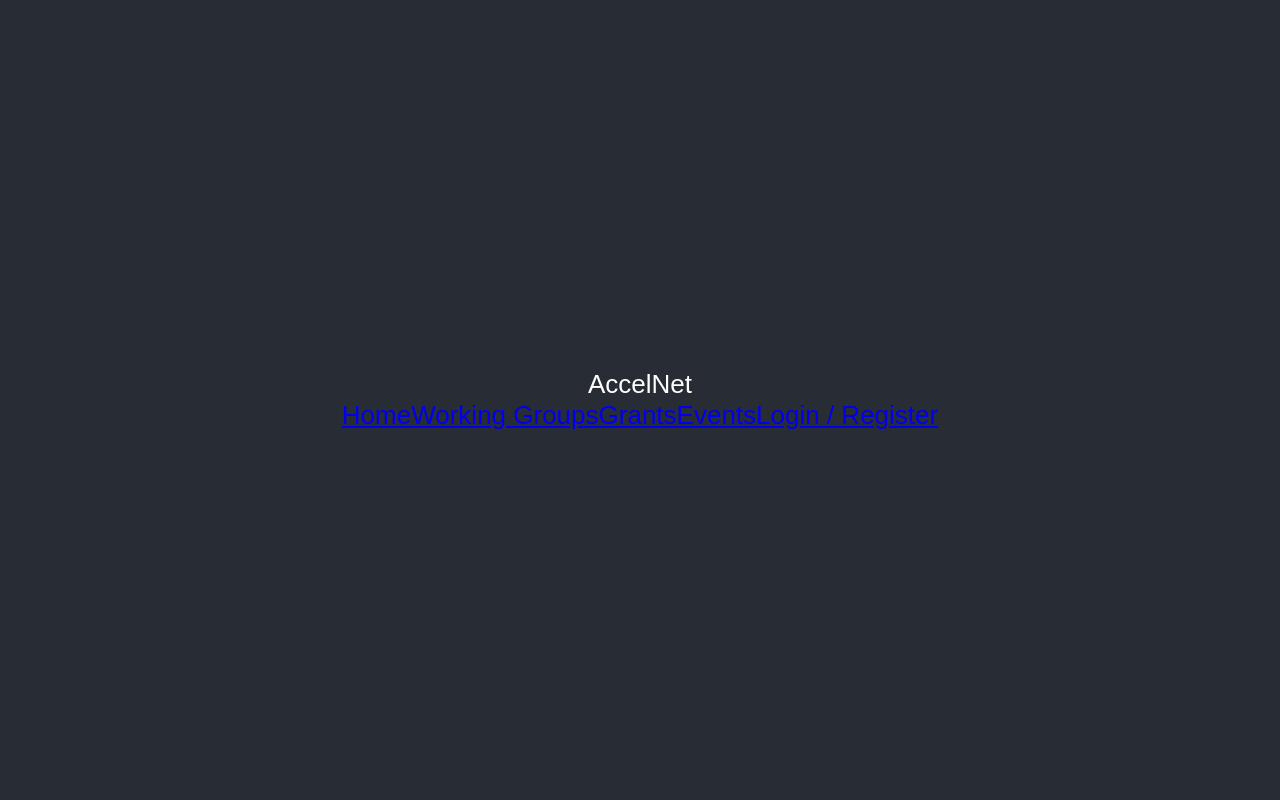
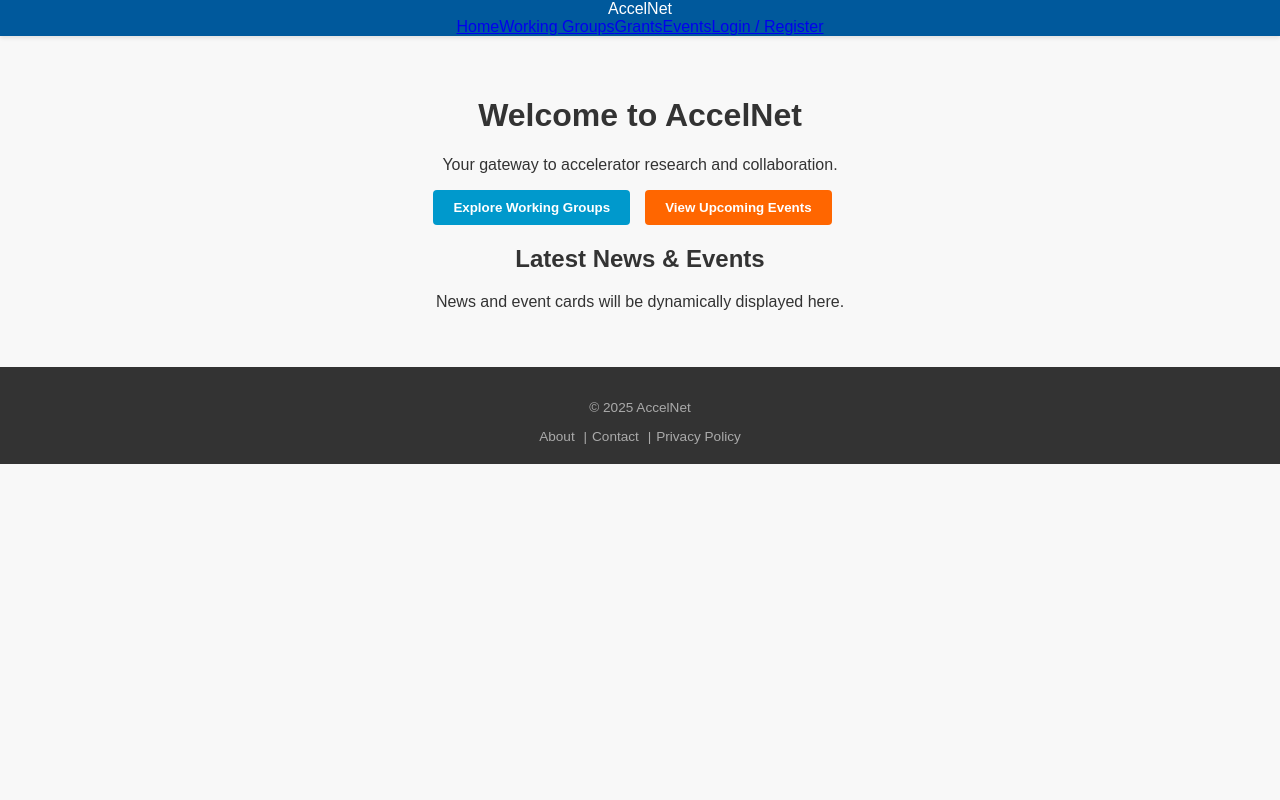
Before and after one commit to Dio-Media/AccelNet, a React (Create React App) app: page / in a window 1280 px wide. Shown: the top 800 px of the page. Built offline with nearby package versions, Linux system fonts and the light colour scheme.

Commit message:
Added basic navigation bar with links to main sections. In addition, centered the header text and aligned main content to the center for better readability.

```diff
--- a/src/App.css
+++ b/src/App.css
@@ -1,31 +1,63 @@
+.App-header {
+  background-color: var(--primary-color);
+  color: var(--color-text-light);
+  padding: 10px, 20px;
+  box-shadow: 0 2px 4px rgba(0, 0, 0, 0.1);
+}
+
+.Header-content {
+  max-width: 1200px;
+  margin: 0 auto;
+  display: flex;
+  align-items: center;
+  justify-content: space-between;
+}
+
+.logo {
+  font-size: 1.5rem;
+  font-weight: bold;
+}
+
+.nav-bar a {
+  color: var(--color-text-light);
+  text-decoration: none;
+  margin-left: 20px;
+  font-weight: 1rem;
+  transition: opacity 0.2s;
+}
+
+.nav-bar a:hover {
+  opacity: 0.8;
+}
+
+.primary-cta {
+  background-color: var(--accent-color);
+  padding: 5px 12px;
+  border-radius: 4px;
+  font-weight: bold;
+}
+
+.primary-cta:hover {
+  opacity: 0.9;
+}
+
+.App-main {
+  max-width: 1200px;
+  margin: 20px auto;
+  padding: 20px;
+  text-align: center;
+}
+
 .App {
   text-align: center;
 }
 
 .App-logo {
-  height: 40vmin;
-  pointer-events: none;
+  display: none;
 }
 
-@media (prefers-reduced-motion: no-preference) {
-  .App-logo {
-    animation: App-logo-spin infinite 20s linear;
-  }
-}
-
-.App-header {
-  background-color: #282c34;
-  min-height: 100vh;
-  display: flex;
-  flex-direction: column;
-  align-items: center;
-  justify-content: center;
-  font-size: calc(10px + 2vmin);
-  color: white;
-}
-
-.App-link {
-  color: #61dafb;
+.App-header p {
+  display: none;
 }
 
 @keyframes App-logo-spin {
@@ -36,3 +68,54 @@
     transform: rotate(360deg);
   }
 }
+
+.Cta-section button {
+  border: none;
+  padding: 10px 20px;
+  border-radius: 4px;
+  font-weight: bold;
+  cursor: pointer;
+  margin-right: 15px;
+  transition: background-color 0.2s;
+}
+
+.Button-primary {
+  background-color: var(--secondary-color);
+  color: var(--color-text-light);
+}
+
+.Button-primary:hover {
+  background-color: #0077aa;
+}
+
+.Button-secondary {
+  background-color: var(--accent-color);
+  color: var(--color-text-light);
+}
+
+.Button-secondary:hover {
+  background-color: #e65c00;
+}
+
+.App-footer {
+  background-color: var(--color-text-dark);
+  color: #aaaaaa;
+  padding: 20px;
+  font-size: 0.85rem;
+}
+
+.Footer-content {
+  max-width: 1200px;
+  margin: 0 auto;
+  text-align: center;
+}
+
+.Footer-links a {
+  color: #aaaaaa;
+  text-decoration: none;
+  margin: 0 5px;
+}
+
+.Footer-links a:hover {
+  color: var(--color-background-white);
+}
```
